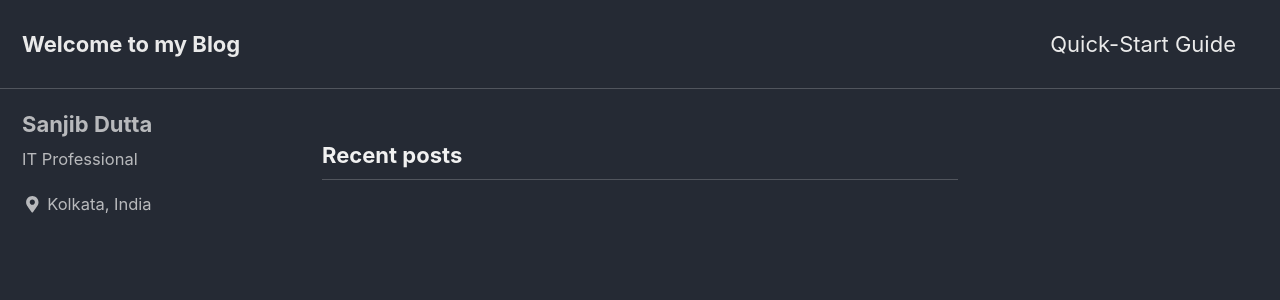
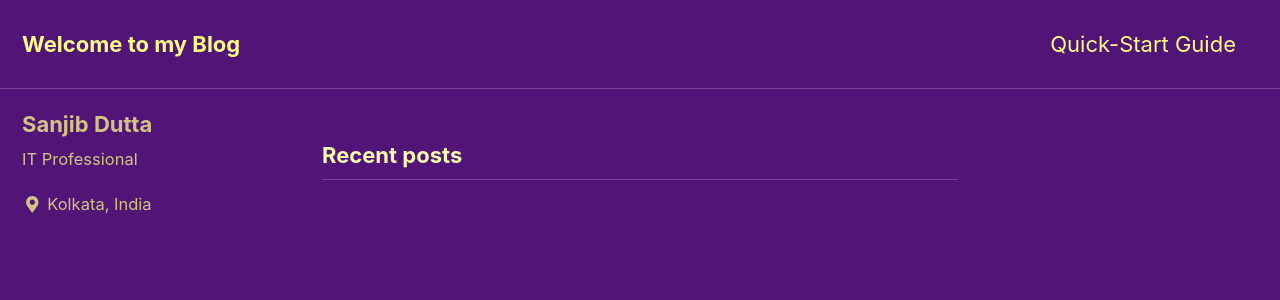
Before and after one commit to sanjibd/sanjibd.github.io, a Jekyll site: the page built from index.html, in a window 1280 px wide and 900 px high. Shown: the top 300 px of the window. Built offline with Jekyll 4.4.1, drawn with Linux system fonts in a browser that asks for light colours; cached includes are drawn as plain includes; nearby versions of some CDN libraries; the list of posts is cut into pages by our own code.

Commit message:
Update _config.yml

```diff
--- a/_config.yml
+++ b/_config.yml
@@ -12,7 +12,7 @@
 
 # theme                  : "minimal-mistakes-jekyll"
 # remote_theme           : "mmistakes/minimal-mistakes"
-minimal_mistakes_skin    : "dark" # "air", "aqua", "contrast", "dark", "dirt", "neon", "mint", "plum", "sunrise"
+minimal_mistakes_skin    : "plum" # "air", "aqua", "contrast", "dark", "dirt", "neon", "mint", "plum", "sunrise"
 
 # Site Settings
 locale                   : "en-US"
```
